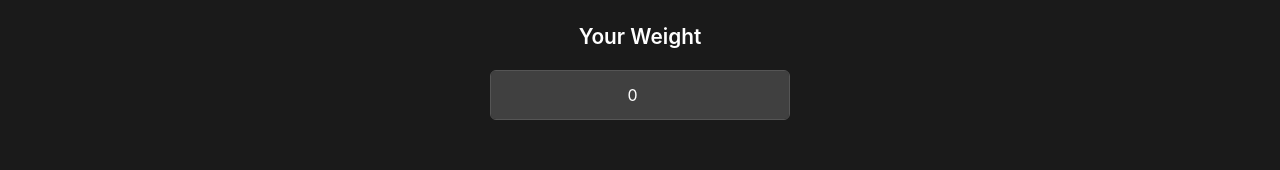
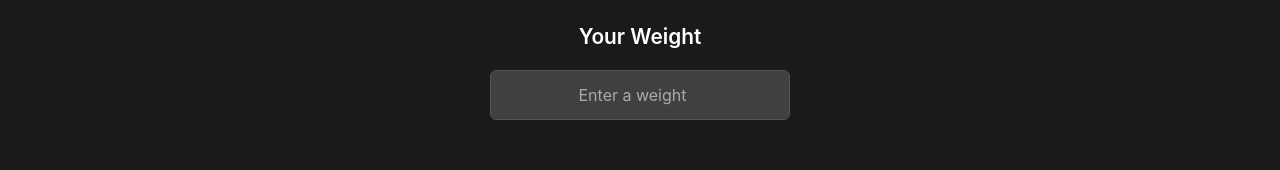
Before and after one commit to shabebe11/RepRanker, a React (Vite) app in the folder frontend/: page / in a window 1280 px wide. Shown: the part 303-473 px from the top of the page. Built offline with nearby package versions, Linux system fonts and the light colour scheme.

Commit message:
minor change to let placeholder appear

```diff
--- a/frontend/src/components/SubmitForm.jsx
+++ b/frontend/src/components/SubmitForm.jsx
@@ -137,8 +137,7 @@ const SubmitForm = ({ isSubmitted, setIsSubmitted }) => {
               <h2><Form.Label>Your Weight</Form.Label></h2>
               <Form.Control
                   type="number"
-                  placeholder="Enter a number"
-                  value={newWeight}
+                  placeholder="Enter a weight"
                   onChange={(e) => setNewWeight(e.target.value)}
               />
             </div>
```
